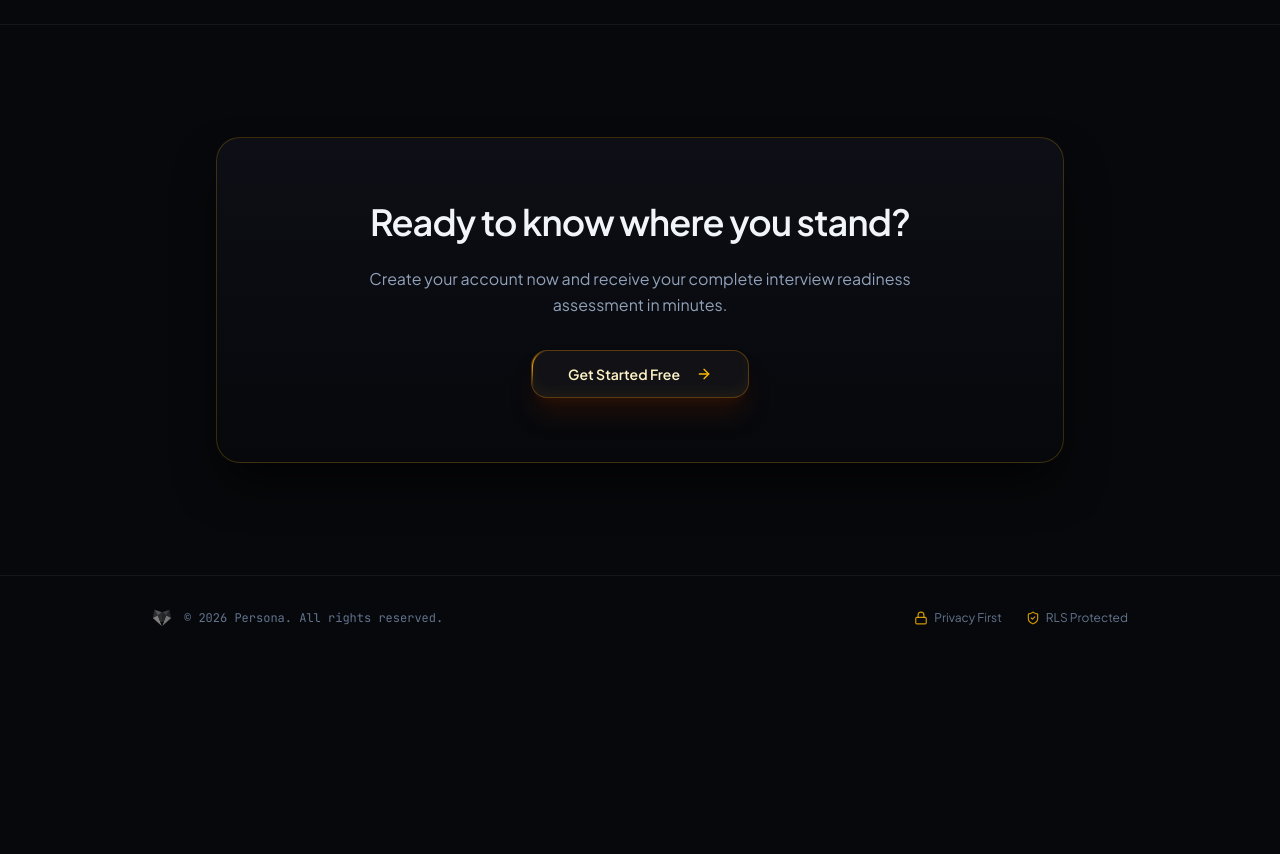
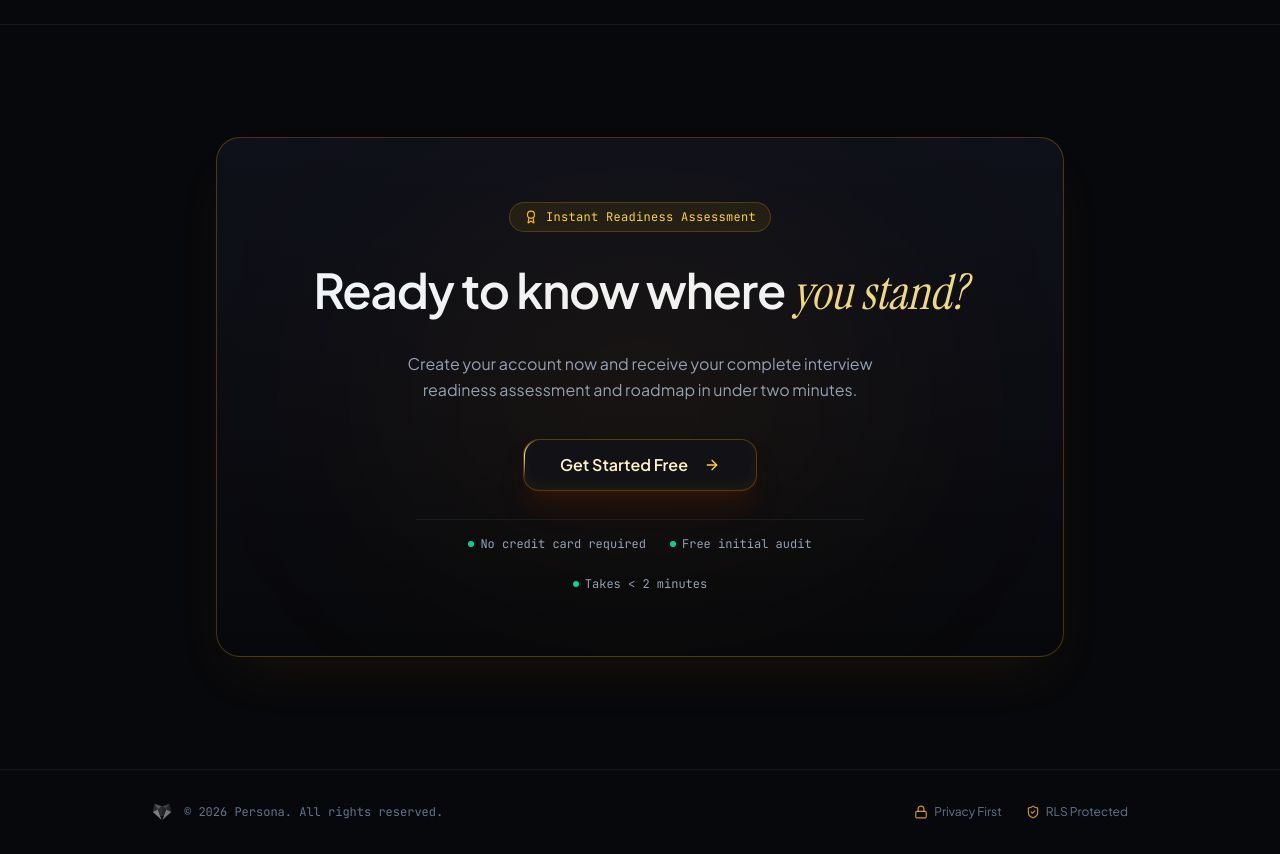
Before and after one commit to Atharva0808/persona, a Next.js app: page / in a window 1280 px wide. Shown: the part 3220-4074 px from the top of the page. Before the commit the page ends 3880 px from the top, so only its background shows below. Built offline with nearby package versions, Linux system fonts and the light colour scheme.

Commit message:
cta updated

```diff
--- a/src/app/page.tsx
+++ b/src/app/page.tsx
@@ -7,8 +7,6 @@ import {
   ShieldCheck,
   Lock,
   Award,
-  CheckCircle2,
-  TrendingUp,
 } from "lucide-react";
 import { Button } from "@/components/ui/button";
 import { ShimmerButton } from "@/components/ui/shimmer-button";
@@ -222,30 +220,68 @@ export default function LandingPage() {
         </div>
       </section>
 
-      {/* CTA Section */}
+      {/* Enhanced CTA Section with Editorial Serif Accent */}
       <section className="relative z-10 border-t border-white/[0.06] py-28">
         <div className="max-w-4xl mx-auto px-6 text-center">
-          <div className="rounded-3xl border border-amber-400/20 bg-gradient-to-b from-[#0e0f16] to-[#07080b] p-10 sm:p-16 space-y-6 shadow-2xl shadow-black/80">
-            <h2 className="text-2xl sm:text-4xl font-semibold text-slate-100 tracking-tight">
-              Ready to know where you stand?
+          <motion.div
+            initial={{ opacity: 0, y: 24 }}
+            whileInView={{ opacity: 1, y: 0 }}
+            viewport={{ once: true }}
+            transition={{ duration: 0.7, ease: "easeOut" }}
+            className="relative rounded-3xl border border-amber-400/25 bg-gradient-to-b from-[#0f111a] via-[#0c0d13] to-[#07080b] p-10 sm:p-16 space-y-7 shadow-[0_25px_60px_-15px_rgba(245,158,11,0.08)] overflow-hidden"
+          >
+            {/* Ambient Background Warm Radial Glow */}
+            <div className="absolute top-1/2 left-1/2 -translate-x-1/2 -translate-y-1/2 w-[500px] h-[300px] bg-amber-500/[0.06] blur-[120px] pointer-events-none rounded-full" />
+
+            {/* Micro Badge */}
+            <div className="inline-flex items-center gap-2 px-3.5 py-1.5 rounded-full border border-amber-400/20 bg-amber-400/[0.08] text-xs text-amber-300">
+              <Award className="w-3.5 h-3.5 text-amber-400" />
+              <span className="font-mono tracking-wide">Instant Readiness Assessment</span>
+            </div>
+
+            {/* Headline with Editorial Serif Italic Accent */}
+            <h2 className="text-3xl sm:text-5xl font-semibold text-slate-100 tracking-tight leading-tight">
+              Ready to know where{" "}
+              <em className="font-serif italic font-normal text-amber-200/95 tracking-normal">
+                you stand?
+              </em>
             </h2>
-            <p className="text-sm sm:text-base text-slate-400 max-w-xl mx-auto leading-relaxed font-normal">
-              Create your account now and receive your complete interview readiness assessment in minutes.
+
+            <p className="text-sm sm:text-base text-slate-400 max-w-lg mx-auto leading-relaxed font-normal">
+              Create your account now and receive your complete interview readiness assessment and roadmap in under two minutes.
             </p>
+
+            {/* Shimmer Button CTA */}
             <div className="pt-2 flex justify-center">
               <Link href="/signup">
                 <ShimmerButton
-                  shimmerColor="#f59e0b"
+                  shimmerColor="#fde68a"
                   shimmerDuration="2.2s"
                   borderRadius="16px"
-                  className="h-12 px-9 text-sm font-semibold text-amber-100 shadow-xl shadow-amber-950/40"
+                  className="h-13 px-9 text-base font-semibold text-amber-100 shadow-xl shadow-amber-950/40 group"
                 >
                   Get Started Free
-                  <ArrowRight className="w-4 h-4 ml-2 text-amber-400" />
+                  <ArrowRight className="w-4 h-4 ml-2 text-amber-300 group-hover:translate-x-1 transition-transform" />
                 </ShimmerButton>
               </Link>
             </div>
-          </div>
+
+            {/* Value Proof Pills */}
+            <div className="flex flex-wrap items-center justify-center gap-6 text-xs text-slate-400 font-mono pt-4 border-t border-white/[0.06] max-w-md mx-auto">
+              <span className="flex items-center gap-1.5">
+                <span className="w-1.5 h-1.5 rounded-full bg-emerald-400" />
+                No credit card required
+              </span>
+              <span className="flex items-center gap-1.5">
+                <span className="w-1.5 h-1.5 rounded-full bg-emerald-400" />
+                Free initial audit
+              </span>
+              <span className="flex items-center gap-1.5">
+                <span className="w-1.5 h-1.5 rounded-full bg-emerald-400" />
+                Takes &lt; 2 minutes
+              </span>
+            </div>
+          </motion.div>
         </div>
       </section>
 
```
